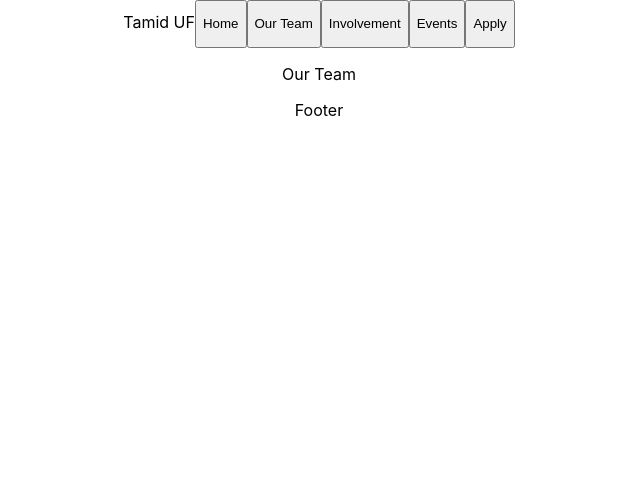
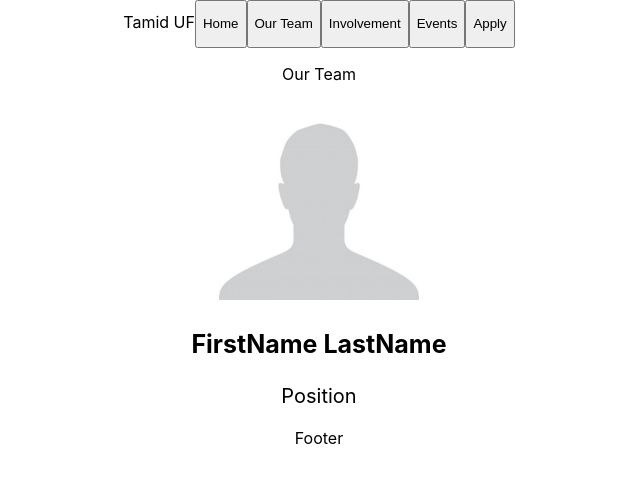
Before and after one commit to satvikb/CEN-Spring-2021-Project, a React (Create React App) app: page /ourteam in a window 1280 px wide. Shown: the top 482 px of the page, without its empty margins (321-961 px from the left). Built offline with nearby package versions, Linux system fonts and the light colour scheme.

Commit message:
added EBoardCard component and edited OurTeam.js

```diff
--- /dev/null
+++ b/src/components/EBoardCard.js
@@ -0,0 +1,15 @@
+import React from 'react';
+import headshot from '../images/BlankHeadshot.jpg'
+
+  function EBoardCard() {
+      return(
+            <div className="EBoardCard">
+              <img src={headshot} alt="Headshot" height ="200" width="200"/>
+              <p style={{'font-size':'25px'}}><b>FirstName LastName</b></p>
+              <p style={{'font-size':'20px'}}>Position</p>
+            </div>
+      );
+
+  }
+
+export default EBoardCard;
--- a/src/pages/OurTeam.js
+++ b/src/pages/OurTeam.js
@@ -1,7 +1,10 @@
+import EBoardCard from "../components/EBoardCard";
+
 function OurTeam() {
   return (
     <div className="OurTeam">
         <p>Our Team</p>
+        <EBoardCard></EBoardCard>
     </div>
   );
 }
```
Also changed, not shown: src/images/BlankHeadshot.jpg (added).
